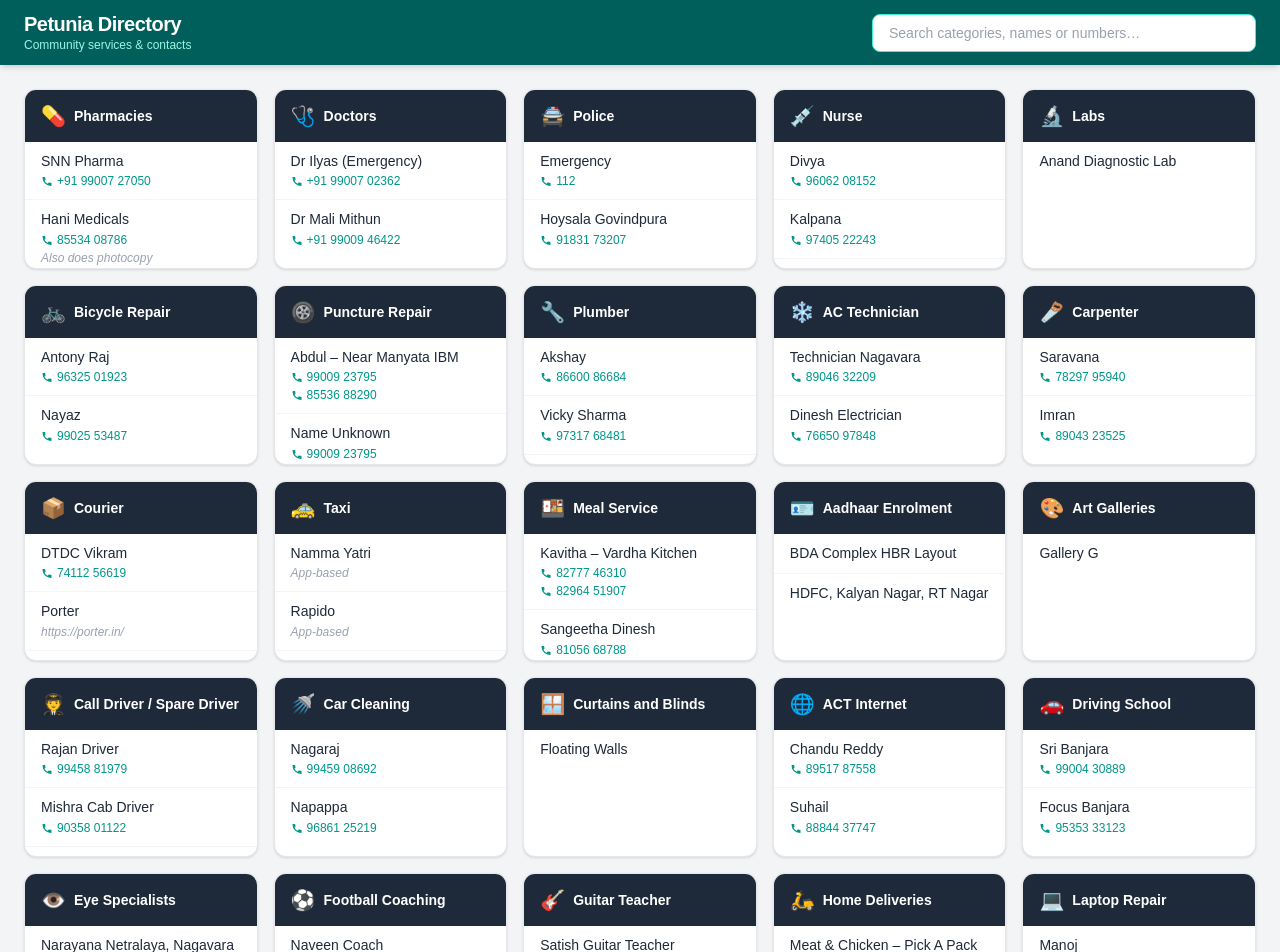
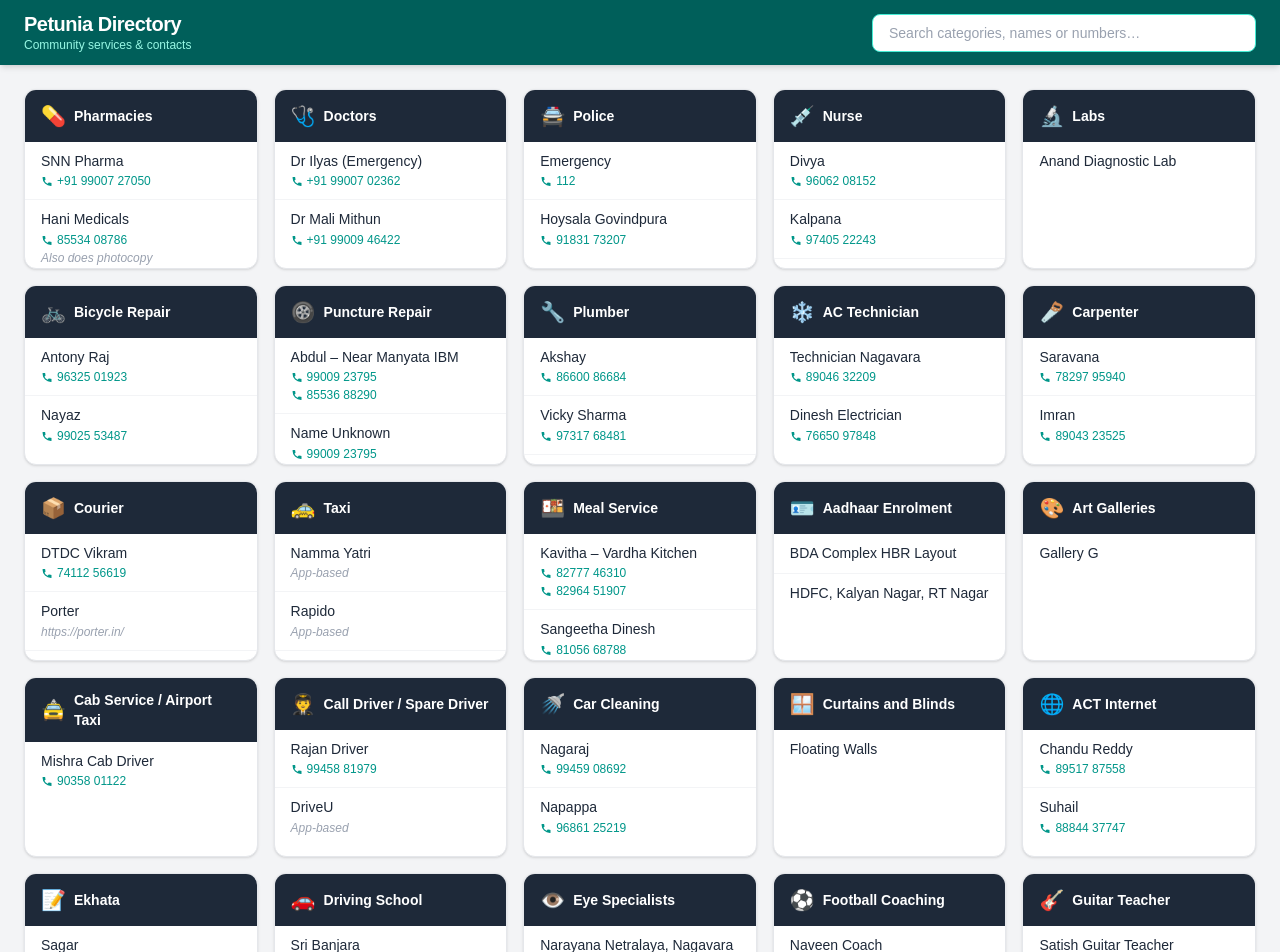
Before and after one commit to nanzwilly/petunia-directory, a Next.js app: page / in a window 1280 px wide. Shown: the top 952 px of the page. Built offline with nearby package versions, Linux system fonts and the light colour scheme.

Commit message:
Add Cab Service/Airport Taxi and Ekhata categories; move Mishra from Call Driver
Co-Authored-By: Claude Opus 4.6 <noreply@anthropic.com>

```diff
--- a/app/page.tsx
+++ b/app/page.tsx
@@ -40,6 +40,7 @@ function categoryIcon(category: string): string {
     "ACT Internet": "🌐",
     "Art Galleries": "🎨",
     "Bicycle Repair": "🚲",
+    "Cab Service / Airport Taxi": "🚖",
     "Call Driver / Spare Driver": "🧑‍✈️",
     "Car Cleaning": "🚿",
     "Carpenter": "🪚",
@@ -47,6 +48,7 @@ function categoryIcon(category: string): string {
     "Curtains and Blinds": "🪟",
     "Doctors": "🩺",
     "Driving School": "🚗",
+    "Ekhata": "📝",
     "Eye Specialists": "👁️",
     "Football Coaching": "⚽",
     "Guitar Teacher": "🎸",
--- a/app/test/page.tsx
+++ b/app/test/page.tsx
@@ -40,6 +40,7 @@ function categoryIcon(category: string): string {
     "ACT Internet": "🌐",
     "Art Galleries": "🎨",
     "Bicycle Repair": "🚲",
+    "Cab Service / Airport Taxi": "🚖",
     "Call Driver / Spare Driver": "🧑‍✈️",
     "Car Cleaning": "🚿",
     "Carpenter": "🪚",
@@ -47,6 +48,7 @@ function categoryIcon(category: string): string {
     "Curtains and Blinds": "🪟",
     "Doctors": "🩺",
     "Driving School": "🚗",
+    "Ekhata": "📝",
     "Eye Specialists": "👁️",
     "Football Coaching": "⚽",
     "Guitar Teacher": "🎸",
--- a/data/directory.json
+++ b/data/directory.json
@@ -27,10 +27,15 @@
     ]
   },
   {
+    "category": "Cab Service / Airport Taxi",
+    "entries": [
+      { "name": "Mishra Cab Driver", "phone": "90358 01122" }
+    ]
+  },
+  {
     "category": "Call Driver / Spare Driver",
     "entries": [
       { "name": "Rajan Driver", "phone": "99458 81979" },
-      { "name": "Mishra Cab Driver", "phone": "90358 01122" },
       { "name": "DriveU", "note": "App-based" }
     ]
   },
@@ -77,6 +82,12 @@
     "entries": [
       { "name": "Dr Ilyas (Emergency)", "phone": "+91 99007 02362" },
       { "name": "Dr Mali Mithun", "phone": "+91 99009 46422" }
+    ]
+  },
+  {
+    "category": "Ekhata",
+    "entries": [
+      { "name": "Sagar", "phone": "91136 52660" }
     ]
   },
   {
```
